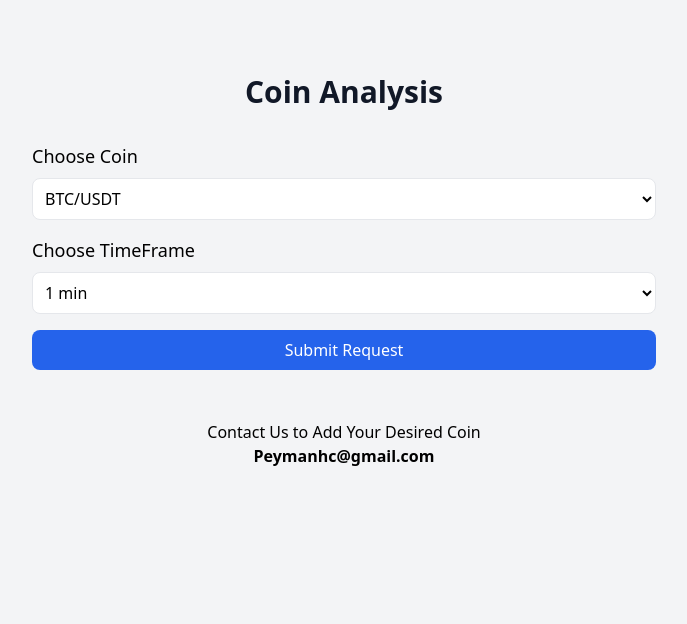
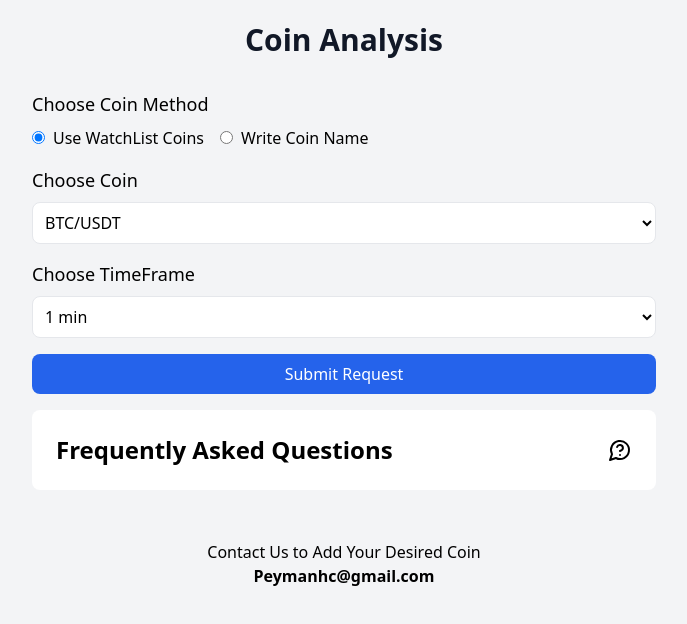
Before and after one commit to peymanhc/crypto, a React (Vite) app: page / in a window 1280 px wide. Shown: the top 624 px of the page, without its empty margins (296-983 px from the left). Built offline with nearby package versions, Linux system fonts and the light colour scheme.

Commit message:
:up: (methods): add more methods

```diff
--- a/package.json
+++ b/package.json
@@ -1,7 +1,7 @@
 {
   "name": "vite-react-typescript-starter",
   "private": true,
-  "version": "1.0.2",
+  "version": "1.0.3",
   "type": "module",
   "homepage": "https://peymanhc.github.io/crypto",
   "scripts": {
--- a/src/App.tsx
+++ b/src/App.tsx
@@ -4,6 +4,7 @@ import TradingForm from './components/TradingForm';
 import Result from './components/Result';
 import { fetchTradingStrategy } from './services/api';
 import { AlertCircle } from 'lucide-react';
+import FAQ from './components/Faq';
 
 function App() {
   const [result, setResult] = useState<TradingResult | null>(null);
@@ -26,8 +27,8 @@ function App() {
   };
 
   return (
-    <div className="min-h-screen pt-[50px] bg-gray-100" >
-      <div className="max-w-2xl mx-auto p-6">
+    <div className="min-h-screen pt-[10px] bg-gray-100" >
+      <div className="max-w-2xl mx-auto px-6 py-3">
         <h1 className="text-3xl font-bold text-gray-900 mb-8 text-center">
         Coin Analysis
         </h1>
@@ -46,8 +47,8 @@ function App() {
             <Result result={result} />
           )}
         </div>
+        <FAQ/>
         <div className='mt-[50px] text-center' >Contact Us to Add Your Desired Coin <br/><p className='font-bold' >Peymanhc@gmail.com</p></div>
-
       </div>
     </div>
   );
--- /dev/null
+++ b/src/components/Faq.tsx
@@ -0,0 +1,96 @@
+import React, { useState } from 'react';
+import {LucideMessageCircleQuestion} from "lucide-react"
+interface FAQItem {
+  question: string;
+  answer: string;
+}
+
+const faqData: FAQItem[] = [
+  {
+    question: "What is the Current Price?",
+    answer: "The latest price at which the cryptocurrency is trading in the market is 25.26."
+  },
+  {
+    question: "What is Support?",
+    answer: "Support is a potential level where buying interest may increase, preventing the price from falling further. The support level is 24.6800."
+  },
+  {
+    question: "What is Resistance?",
+    answer: "Resistance is a potential level where selling pressure may intensify, preventing the price from rising further. The resistance level is 25.2900."
+  },
+  {
+    question: "What does Short Term mean?",
+    answer: "It indicates the short-term recommendation for the cryptocurrency. Currently, it suggests a 'Get Short Position', expecting a price decline."
+  },
+  {
+    question: "What is the Trend?",
+    answer: "The overall market direction is an Uptrend, characterized by higher highs and higher lows."
+  },
+  {
+    question: "What is the Price Action Signal?",
+    answer: "The signal is Bullish, suggesting that the price action is favorable for buyers, indicating potential upward movement."
+  },
+  {
+    question: "What are Ichimoku Components?",
+    answer: "Ichimoku components include Tenkan-sen, Kijun-sen, Senkou Span A, Senkou Span B, and Chikou Span, which help identify trends and momentum."
+  },
+  {
+    question: "What is Tenkan-sen?",
+    answer: "Tenkan-sen, also known as the Conversion Line, is calculated as the average of the highest high and lowest low over the last 9 periods. It indicates short-term market momentum."
+  },
+  {
+    question: "What is Kijun-sen?",
+    answer: "Kijun-sen, or the Base Line, is the average of the highest high and lowest low over the last 26 periods. It acts as an indicator of medium-term market trends and potential support or resistance."
+  },
+  {
+    question: "What is Senkou Span A?",
+    answer: "Senkou Span A is part of the Ichimoku Cloud and represents the average of Tenkan-sen and Kijun-sen, plotted 26 periods ahead. It helps define the leading edge of the cloud."
+  },
+  {
+    question: "What is Senkou Span B?",
+    answer: "Senkou Span B is also part of the Ichimoku Cloud, calculated as the average of the highest high and lowest low over the last 52 periods, plotted 26 periods ahead. It forms the other edge of the cloud."
+  },
+  {
+    question: "What is Chikou Span?",
+    answer: "Chikou Span, or the Lagging Span, is the current closing price plotted 26 periods back. It is used to confirm trends and potential support or resistance levels."
+  }
+];
+
+const FAQ: React.FC = () => {
+  const [openIndex, setOpenIndex] = useState<number | null>(null);
+    const [showFaq, setShowFaq] = useState(false)
+  const toggleOpen = (index: number) => {
+    setOpenIndex(openIndex === index ? null : index);
+  };
+
+  return (
+   <div>
+    <div className=' bg-white rounded-lg mt-[16px] px-6 gap-[12px]' >
+        <div onClick={()=>setShowFaq(!showFaq)} className='flex justify-between items-center cursor-pointer py-6' >
+        <span className='font-bold text-2xl' >Frequently Asked Questions</span>
+        <LucideMessageCircleQuestion/>
+        </div>
+      {showFaq && faqData.map((item, index) => (
+        <div key={index} className="mb-2 border-b border-gray-200">
+          <button
+            onClick={() => toggleOpen(index)}
+            className="w-full text-left p-2 font-medium text-gray-700 hover:bg-gray-100"
+          >
+            {item.question}
+          </button>
+          {openIndex === index && (
+            <div className="p-2 text-gray-600">
+              {item.answer}
+            </div>
+          )}
+        </div>
+      ))}
+    </div>
+    </div>
+
+
+
+  );
+};
+
+export default FAQ;
--- a/src/components/TradingForm.tsx
+++ b/src/components/TradingForm.tsx
@@ -1,4 +1,4 @@
-import React from 'react';
+import React, { useState } from 'react';
 import { TRADING_PAIRS, TIMEFRAMES } from '../constants/trading';
 import { TradingFormData } from '../types/trading';
 
@@ -8,22 +8,57 @@ interface TradingFormProps {
 }
 
 const TradingForm: React.FC<TradingFormProps> = ({ onSubmit, isLoading }) => {
-  const [formData, setFormData] = React.useState<TradingFormData>({
+  const [formData, setFormData] = useState<TradingFormData>({
     symbol: TRADING_PAIRS[0],
     timeframe: TIMEFRAMES[0].value
   });
+  const [selectCoinMethod, setSelectCoinMethod] = useState(true); // Default to select box
 
   const handleSubmit = (e: React.FormEvent) => {
     e.preventDefault();
     onSubmit(formData);
   };
 
+  const handleChangeMethod = (value:boolean)=>{
+    setSelectCoinMethod(value)
+    setFormData({...formData,symbol:value? TRADING_PAIRS[0] :""})
+  }
+
   return (
     <form onSubmit={handleSubmit} className="space-y-4">
+      <div className="space-y-2">
+        <label className="block text-lg font-medium">Choose Coin Method</label>
+        <div>
+          <label>
+            <input
+              type="radio"
+              value="select"
+              className='mr-2'
+              checked={selectCoinMethod}
+              onChange={() => handleChangeMethod(true)}
+              disabled={isLoading}
+            />
+            Use WatchList Coins
+          </label>
+          <label className="ml-4">
+            <input
+              type="radio"
+              className='mr-2'
+              value="input"
+              checked={!selectCoinMethod}
+              onChange={() => handleChangeMethod(false)}
+              disabled={isLoading}
+            />
+            Write Coin Name
+          </label>
+        </div>
+      </div>
+
       <div className="space-y-2">
         <label htmlFor="symbol" className="block text-lg font-medium">
           Choose Coin
         </label>
+        {selectCoinMethod ? (
           <select
             id="symbol"
             value={formData.symbol}
@@ -35,6 +70,17 @@ const TradingForm: React.FC<TradingFormProps> = ({ onSubmit, isLoading }) => {
               <option key={pair} value={pair}>{pair}</option>
             ))}
           </select>
+        ) : (
+          <input
+            type="text"
+            id="symbol"
+            value={formData.symbol}
+            onChange={(e) => setFormData(prev => ({ ...prev, symbol: e.target.value.toLocaleUpperCase() }))}
+            className="w-full p-2 border rounded-lg bg-white"
+            placeholder="Enter coin name"
+            disabled={isLoading}
+          />
+        )}
       </div>
 
       <div className="space-y-2">
```
Also changed, not shown: src/components/Result.tsx (+25 -27 lines), 2 other files (tests, documents, lock files or other folders). Lines whose indentation alone changed are shown as unchanged.
